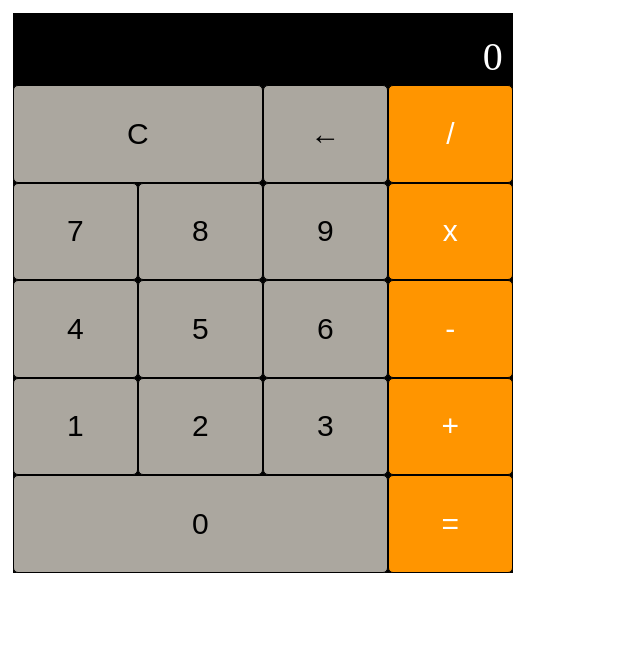
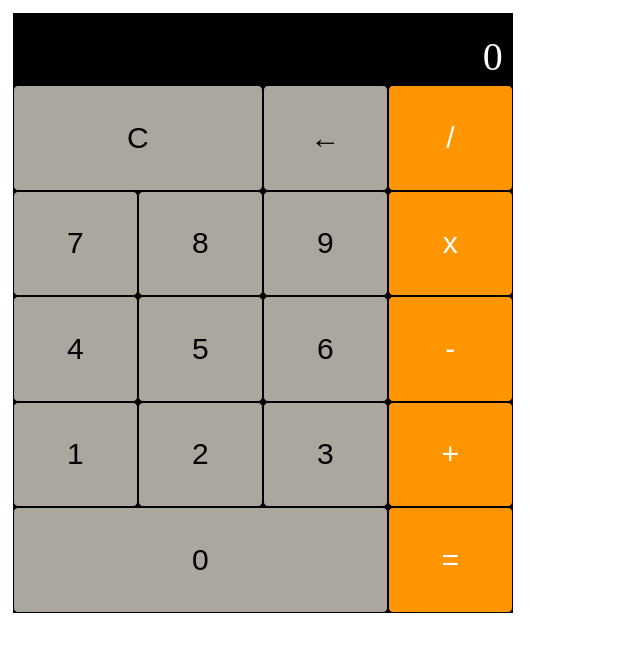
Before and after one commit to rutts29/Calculator-Project, a plain HTML site: page index.html in a window 1280 px wide. Shown: the whole page, without its empty margins (0-640 px from the left). Drawn offline with Linux system fonts and the light colour scheme.

Commit message:
few changes to css

```diff
--- a/css/style.css
+++ b/css/style.css
@@ -26,7 +26,7 @@ body {
     display: flex;
     flex-direction: column;
     width: 500px;
-    height: 500px;
+    height: 540px;
     background-color: black;
 }
 
--- a/index.html
+++ b/index.html
@@ -5,6 +5,7 @@
     <meta charset="utf-8">
     <title>Calculator</title>
     <link rel="stylesheet" href="css/style.css">
+    <link ref="script" href="js/script.js">
 </head>
 <!--Calculator Project -->
 
```
Also changed, not shown: js/script.js (added).
